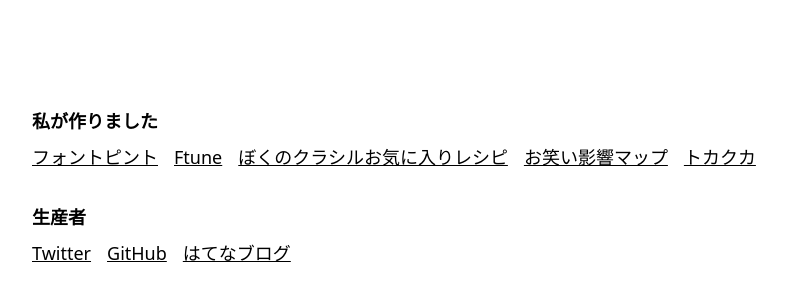
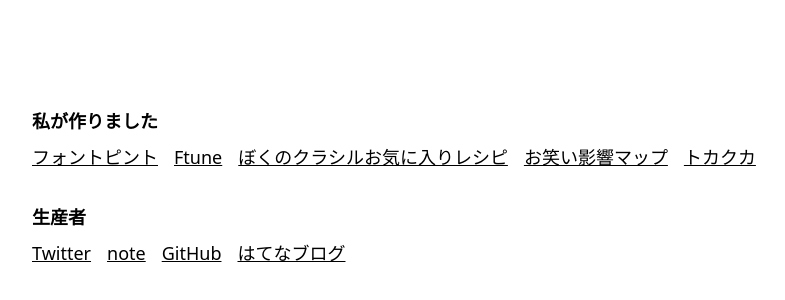
Before and after one commit to kishimoto-banana/bootch, a Next.js app: page / in a window 1280 px wide. Shown: the part 160-460 px from the top of the page, without its empty margins (288-1073 px from the left). Built offline with nearby package versions, Linux system fonts and the light colour scheme; no server answers; a web font is replaced by a local one.

Commit message:
add note

```diff
--- a/pages/index.tsx
+++ b/pages/index.tsx
@@ -75,6 +75,14 @@
                 Twitter
               </a>
               <a
+                href="https://note.com/kishimoto_banana"
+                target="_blank"
+                rel="noopener noreferrer"
+                className="text-md underline underline-offset-1 hover:text-gray-600 md:text-lg"
+              >
+                note
+              </a>
+              <a
                 href="https://github.com/kishimoto-banana"
                 target="_blank"
                 rel="noopener noreferrer"
```
